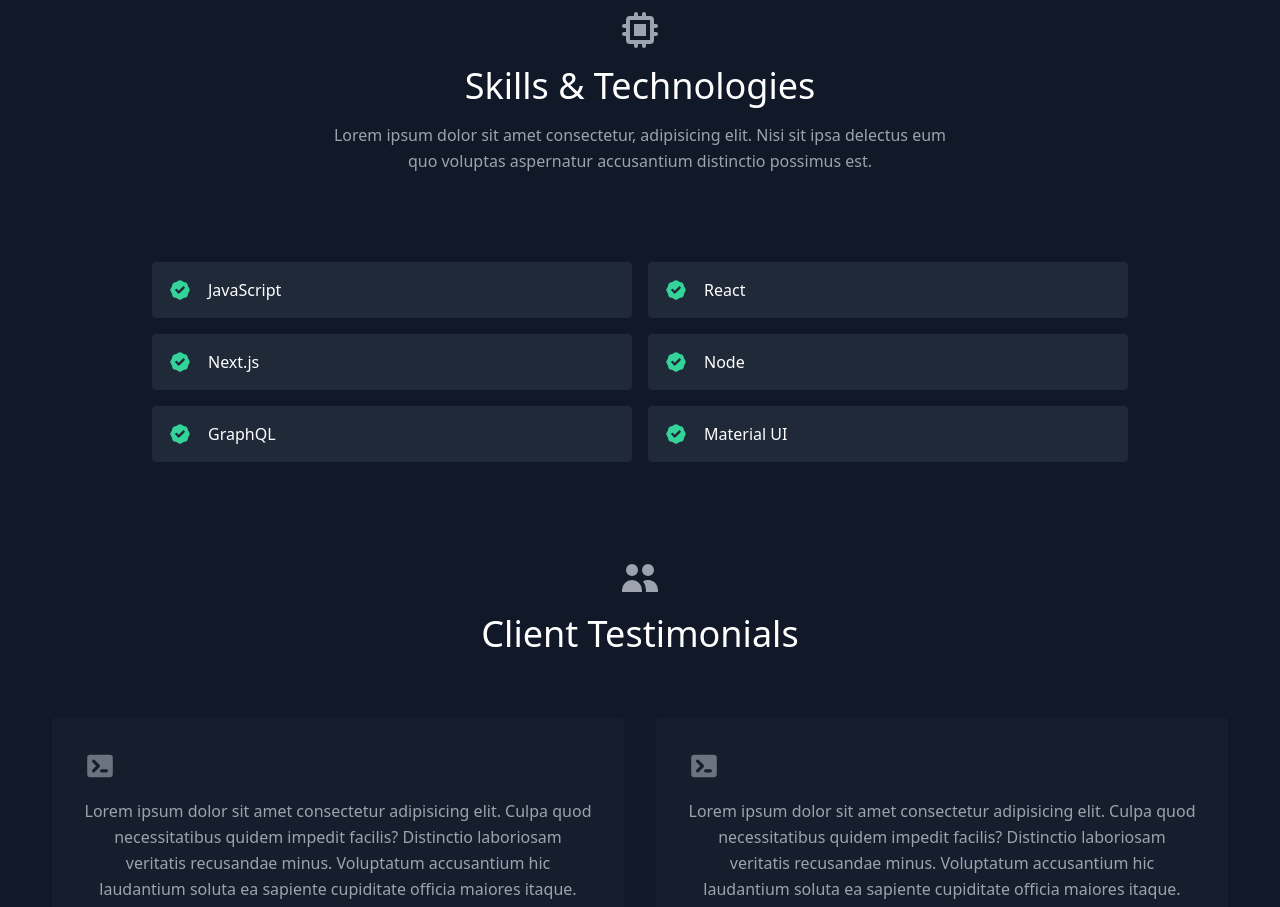
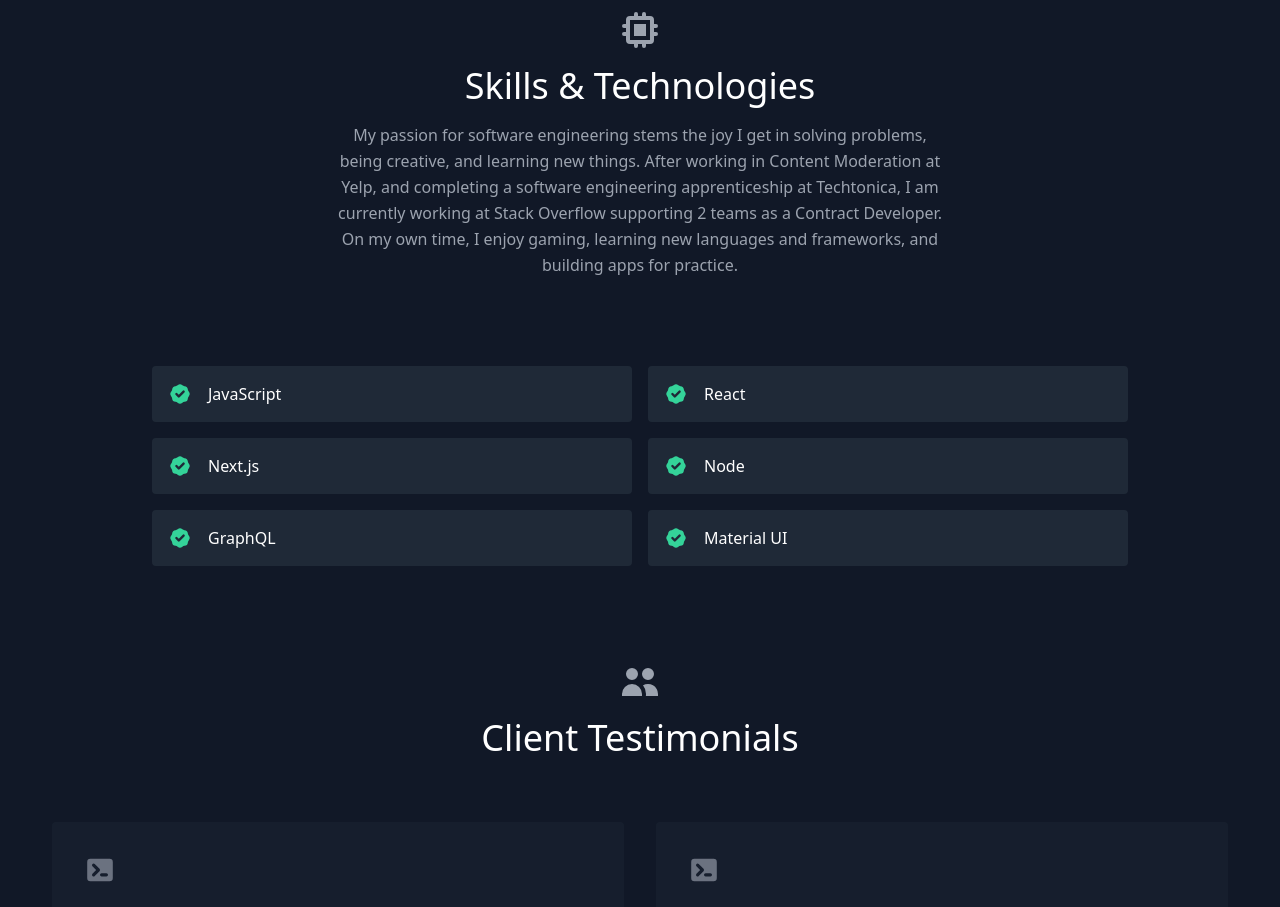
Before and after one commit to m3ia/2022-portfolio, a React (Create React App) app: page / in a window 1280 px wide. Shown: the part 1460-2367 px from the top of the page. Built offline with nearby package versions, Linux system fonts and the light colour scheme.

Commit message:
edit skills section

```diff
--- a/src/components/Skills.js
+++ b/src/components/Skills.js
@@ -12,9 +12,15 @@
             Skills &amp; Technologies
           </h1>
           <p className="text-base leading-relaxed xl:w-2/4 lg:w-3/4 mx-auto">
-            Lorem ipsum dolor sit amet consectetur, adipisicing elit. Nisi sit
-            ipsa delectus eum quo voluptas aspernatur accusantium distinctio
-            possimus est.
+            My passion for software engineering
+            stems the joy I get in solving problems,
+            being creative, and learning new things.
+            After working in Content Moderation at Yelp,
+            and completing a software engineering apprenticeship at Techtonica,
+            I am currently working at Stack Overflow supporting
+            2 teams as a Contract Developer. On my own time, I enjoy
+            gaming, learning new languages and frameworks, and
+            building apps for practice.
           </p>
         </div>
         <div className="flex flex-wrap lg:w-4/5 sm:mx-auto sm:mb-2 -mx-2">
```
